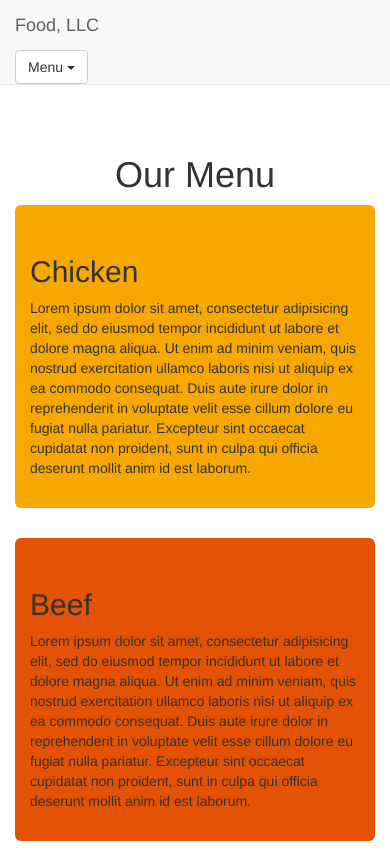
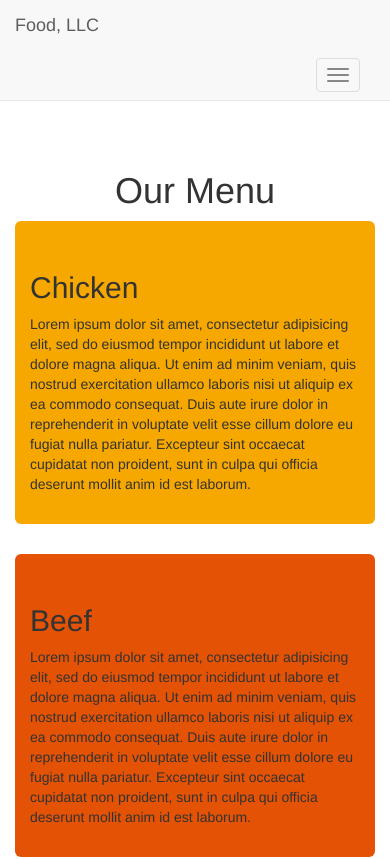
Before and after one commit to AshwinSundar/HTMLCSSJSCoursera, a plain HTML site: page module3-solution/index.html in a window 390 px wide. Shown: the top 859 px of the page. Drawn offline with nearby package versions, Linux system fonts and the light colour scheme.

Commit message:
updated header

```diff
--- a/module3-solution/index.html
+++ b/module3-solution/index.html
@@ -19,10 +19,12 @@
 					</a>
 				</div> <!-- END navbar-header -->
 				<!-- Single button -->
-				<div class="btn-group">
-				  <button type="button" class="btn btn-default dropdown-toggle visible-xs" data-toggle="dropdown" aria-haspopup="true" aria-expanded="false">
-				    Menu <span class="caret"></span>
-				  </button>
+			  <button type="button" class="navbar-toggle collapsed visible-xs" data-toggle="collapse" data-target="#navbarmenu" aria-expanded="false">
+			    <span class="icon-bar"></span>
+			    <span class="icon-bar"></span>
+			    <span class="icon-bar"></span>
+			  </button>
+			  <div id="navbarmenu">
 				  <ul class="dropdown-menu">
 				    <li><a href="#">Chicken</a></li>
 				    <li><a href="#">Beef</a></li>
```
